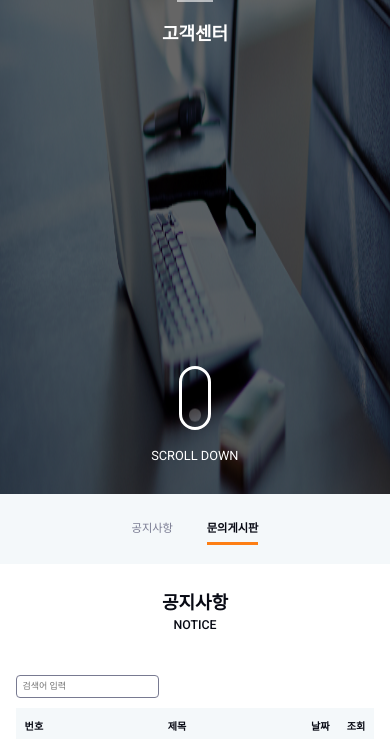
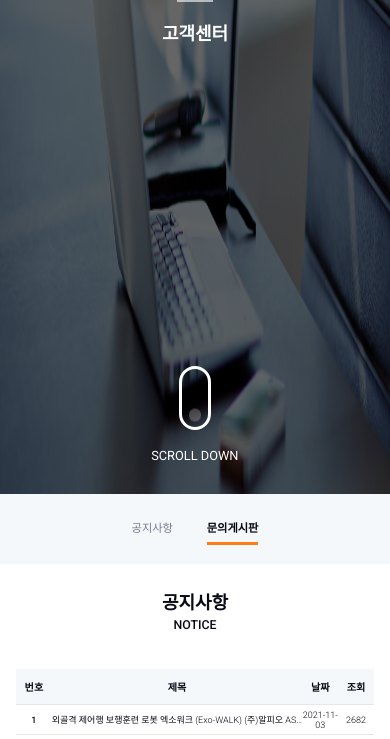
Before and after one commit to Shinae0401/first-project, a plain HTML site: page subpage/CsCenter/CsCenter_2.html in a window 390 px wide. Shown: the part 350-1089 px from the top of the page. Drawn offline with nearby package versions, Linux system fonts and the light colour scheme.

Commit message:
first commit

```diff
--- a/css/common.css
+++ b/css/common.css
@@ -193,6 +193,9 @@ header .logo img {height: 2em; padding-left: 2em;}
     .lang__menu .lang__list a img {width: 20px;}
     .ham__btn {width: 50px;}
     .ham__btn .hamburger .line {width: 18px; height: 1.8px;}
+    .navigation .menu_1 .menu_1_list > a {font-size: 16px;}
+    .navigation .menu_1 .menu_1_list .menu_2 > li a {font-size: 14px;}
+    .navigation .menu_1 .menu_1_list .menu_2 .menu_3 > li a  {font-size: 12px;}
 }
 
 @media (max-width: 300px) {
--- a/css/cscenter.css
+++ b/css/cscenter.css
@@ -9,8 +9,8 @@ footer{position: relative; bottom: 50px;}
 main {margin-bottom: 100px;}
 
 /* ----- \\ search-wrapper \\ ----- */
-.search-wrapper {position: relative; overflow: hidden; margin-top: 1em;}
-.search-wrapper input {width: 40%; padding: 0.6em; border: 1px solid var(--gray); border-radius: 4px;}
+.search-wrapper {width: 30%; position: relative; overflow: hidden; margin-top: 1em;}
+.search-wrapper input {width: 100%; padding: 0.6em; border: 1px solid var(--gray); border-radius: 4px;}
 .search-wrapper p {margin-left: 1em;}
 
 /* ----- \\ page_bar \\ ----- */
@@ -29,3 +29,8 @@ main {margin-bottom: 100px;}
 #cs__table table tbody td:nth-child(2) {text-align: left;}
 #cs__table table tr {border-bottom: 1px solid var(--border-line); transition: 0.3s;}
 #cs__table table tbody tr:hover {background: var(--main-bg);}
+
+
+@media(max-width:768px) {
+    .search-wrapper {width: 40%;}
+}
--- a/css/prcenter.css
+++ b/css/prcenter.css
@@ -9,8 +9,8 @@ footer{position: relative; bottom: 50px;}
 main {margin-bottom: 100px;}
 
 /* ----- \\ search-wrapper \\ ----- */
-.search-wrapper {width: 25%; height: 40px; position: relative; overflow: hidden;}
-.search-wrapper input {width: 100%; height: 100%; border: 1px solid var(--gray); border-radius: 4px; padding-left: 0.5em;}
+.search-wrapper {width: 30%; position: relative; overflow: hidden;}
+.search-wrapper input {width: 100%; padding: 0.6em; border: 1px solid var(--gray); border-radius: 4px;}
 .search-wrapper p {margin-left: 1em;}
 
 /* ----- \\ page_bar \\ ----- */
@@ -77,4 +77,7 @@ img {display: block; max-width: 100%; height: auto;}
 .list-view figure a{display: grid; grid-gap: 1.5rem; grid-template-columns: 150px 1fr; align-items: center;}
 
 /* ----- \\ Pr Center__media \\ ----- */
-@media screen and (max-width:768px) {.toolbar input[type="range"] {display: none;}}
+@media screen and (max-width:768px) {
+    .toolbar input[type="range"] {display: none;}
+    .search-wrapper {width: 40%;}
+}
--- a/subpage/CsCenter/CsCenter_2.html
+++ b/subpage/CsCenter/CsCenter_2.html
@@ -331,18 +331,19 @@
             <!----- \\ main \\ ----->
             <main>
                 <div class="container">
+                    <!----- \\ table \\ ----->
+                    <div id="cs__table">
+                        <table id="csTable">
+
+                        </table>
+                    </div>
+
                     <!-- search-bar -->
                     <div class="search-wrapper fRowIcJl">
                         <input id="searchInput" class="fs16" type="search" placeholder="검색어 입력"/>
                         <p id="error" class="fs16"></p>
                     </div>
 
-                    <!----- \\ table \\ ----->
-                    <div id="cs__table">
-                        <table id="csTable">
-
-                        </table>
-                    </div>
                     <!----- \\ page_bar \\ ----->
                     <div class="csPagination fRowIcJc">
                         <i class="fa-solid fa-arrow-left"></i>
```
